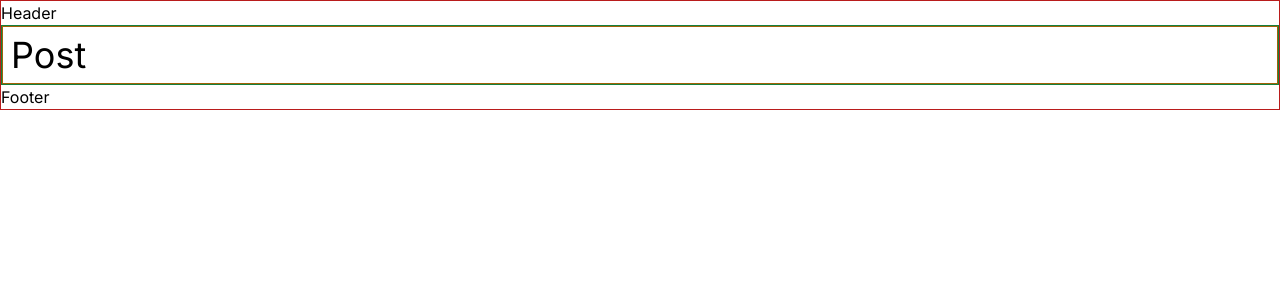
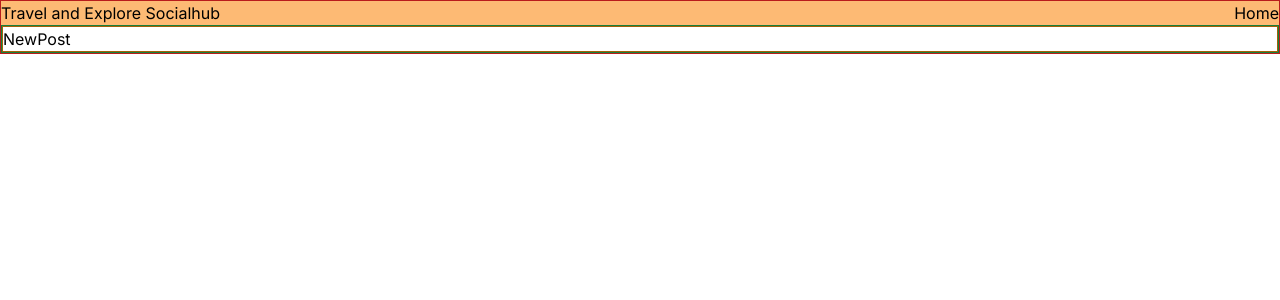
Before and after one commit to DonRadonZ/TravelAndExploreSocialHub, a Next.js app: page /post in a window 1280 px wide. Shown: the top 300 px of the page. Built offline with nearby package versions, Linux system fonts and the light colour scheme.

Commit message:
update screen

```diff
--- a/src/app/ui/Footer/footer.tsx
+++ b/src/app/components/NewPost.tsx
@@ -1,9 +1,9 @@
 import React from 'react'
 
-export default function footer() {
+export default function NewPost() {
   return (
     <div>
-
+      NewPost
     </div>
   )
 }
--- a/src/app/layout.tsx
+++ b/src/app/layout.tsx
@@ -2,6 +2,7 @@ import type { Metadata } from "next";
 import { Inter } from "next/font/google";
 import Heading from "./ui/Heading/heading";
 import "./globals.css"
+
 
 const inter = Inter({ subsets: ["latin"] });
 
@@ -17,11 +18,10 @@ export default function RootLayout({
 }>) {
   return (
     <html lang="en">
-      <body className={inter.className}>
+      <body className={`${inter.className} flex flex-col h-[100dvh]`}>
         <div className="border border-red-700">
-        <header>Header</header>
-        <main>{children}</main>
-        <footer>Footer</footer>
+        <Heading/>
+        <main className="flex-1">{children}</main>
         </div>
         </body>
     </html>
--- a/src/app/post/page.tsx
+++ b/src/app/post/page.tsx
@@ -1,11 +1,12 @@
 import React from 'react'
+import NewPost from '../components/NewPost'
 
 export default function Post() {
   return (
     <div className='border border-yellow-700'>
-      <h1 className="p-2 px-2 text-4xl gont-bold">
-      Post
-      </h1>
+
+      <NewPost/>
+
     </div>
   )
 }
--- a/src/app/ui/Sidebar/sidebar.tsx
+++ b/src/app/ui/Sidebar/sidebar.tsx
@@ -2,8 +2,8 @@ import React from 'react'
 
 export default function Sidebar() {
   return (
-    <div>
+    <aside>
 
-    </div>
+    </aside>
   )
 }
```
